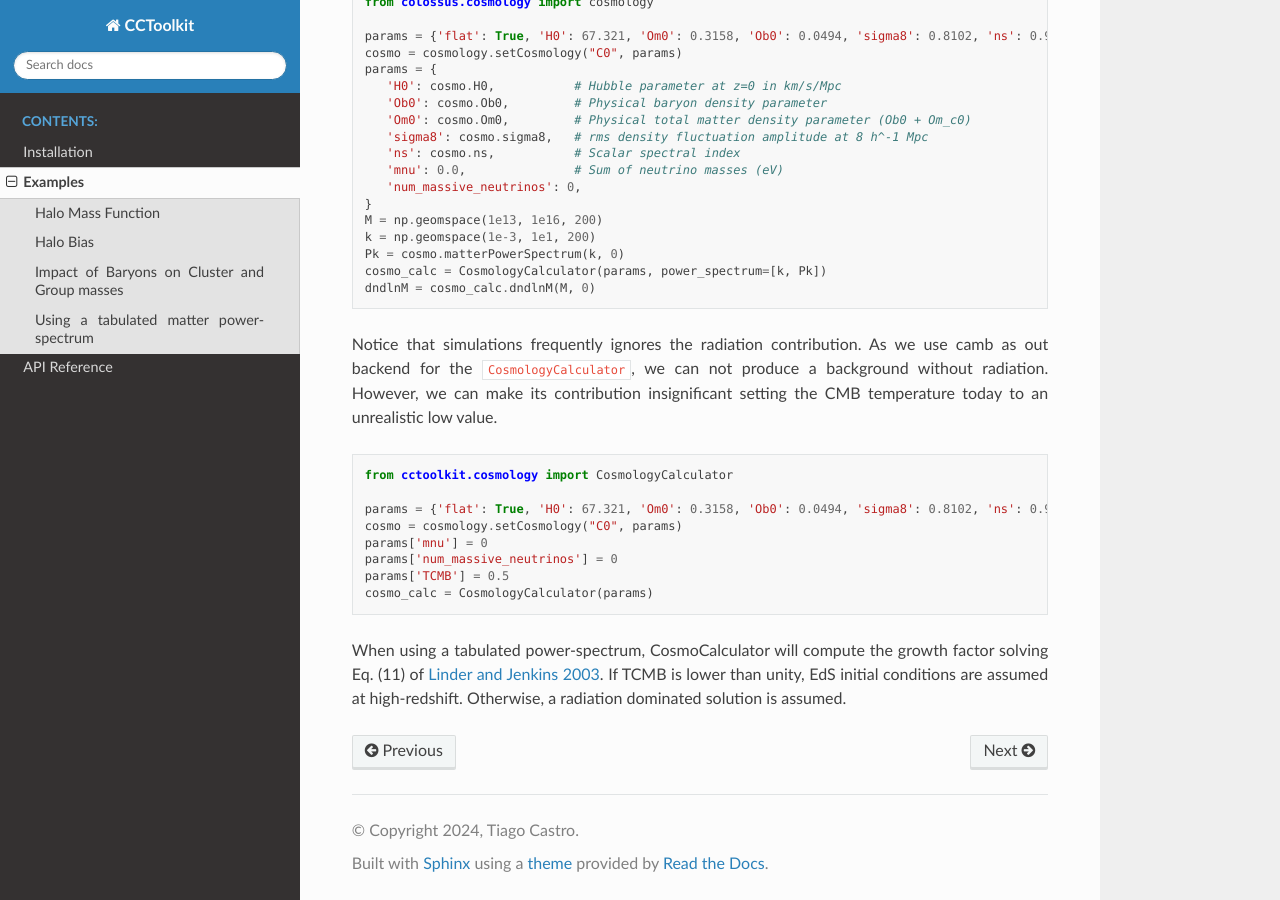
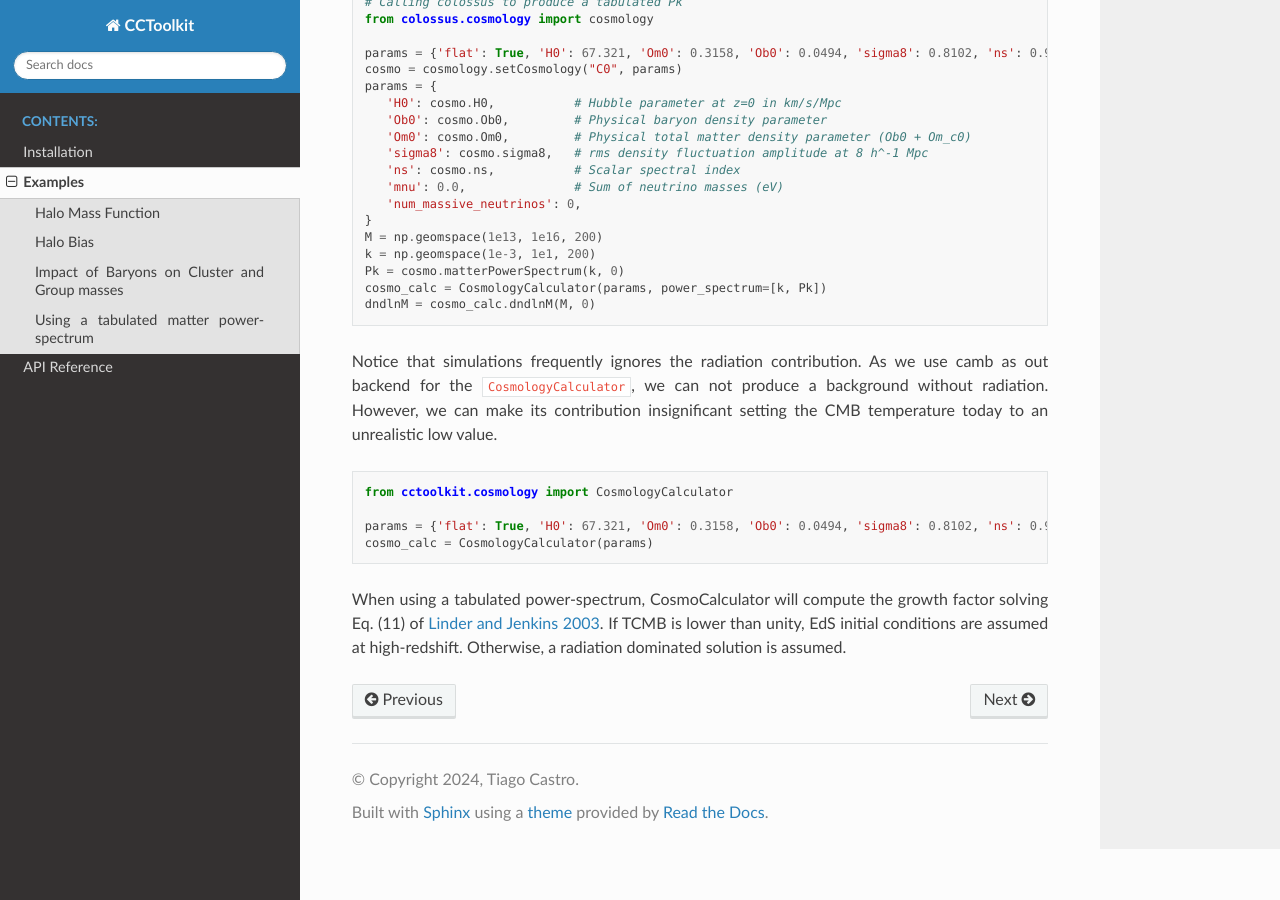
Before and after one commit to TiagoBsCastro/CCToolkit, a Sphinx documentation site: the page built from docs/source/examples.rst, in a window 1280 px wide and 900 px high, scrolled down 1867 px. Built offline with Sphinx 7.4.7 and the Read the Docs theme 2.0.0, drawn with Linux system fonts in a browser that asks for light colours.

Commit message:
Updating documentation

```diff
--- a/docs/source/examples.rst
+++ b/docs/source/examples.rst
@@ -110,11 +111,7 @@ Notice that simulations frequently ignores the radiation contribution. As we use
 
     from cctoolkit.cosmology import CosmologyCalculator
 
-    params = {'flat': True, 'H0': 67.321, 'Om0': 0.3158, 'Ob0': 0.0494, 'sigma8': 0.8102, 'ns': 0.9661, 'mnu': 0, 'num_massive_neutrinos': 0}
-    cosmo = cosmology.setCosmology("C0", params)
-    params['mnu'] = 0
-    params['num_massive_neutrinos'] = 0
-    params['TCMB'] = 0.5
+    params = {'flat': True, 'H0': 67.321, 'Om0': 0.3158, 'Ob0': 0.0494, 'sigma8': 0.8102, 'ns': 0.9661, 'mnu': 0, 'num_massive_neutrinos': 0, 'TCMB': 0.5}
     cosmo_calc = CosmologyCalculator(params)
 
 When using a tabulated power-spectrum, CosmoCalculator will compute the growth factor solving Eq. (11) of `Linder and Jenkins 2003 <https://inspirehep.net/literature/618898>`__. If TCMB is lower than unity, EdS initial conditions are assumed at high-redshift. Otherwise, a radiation dominated solution is assumed.
```
Also changed, not shown: other parts of docs/source/examples.rst (+1 -0 lines), README.md (+1 -0 lines).
